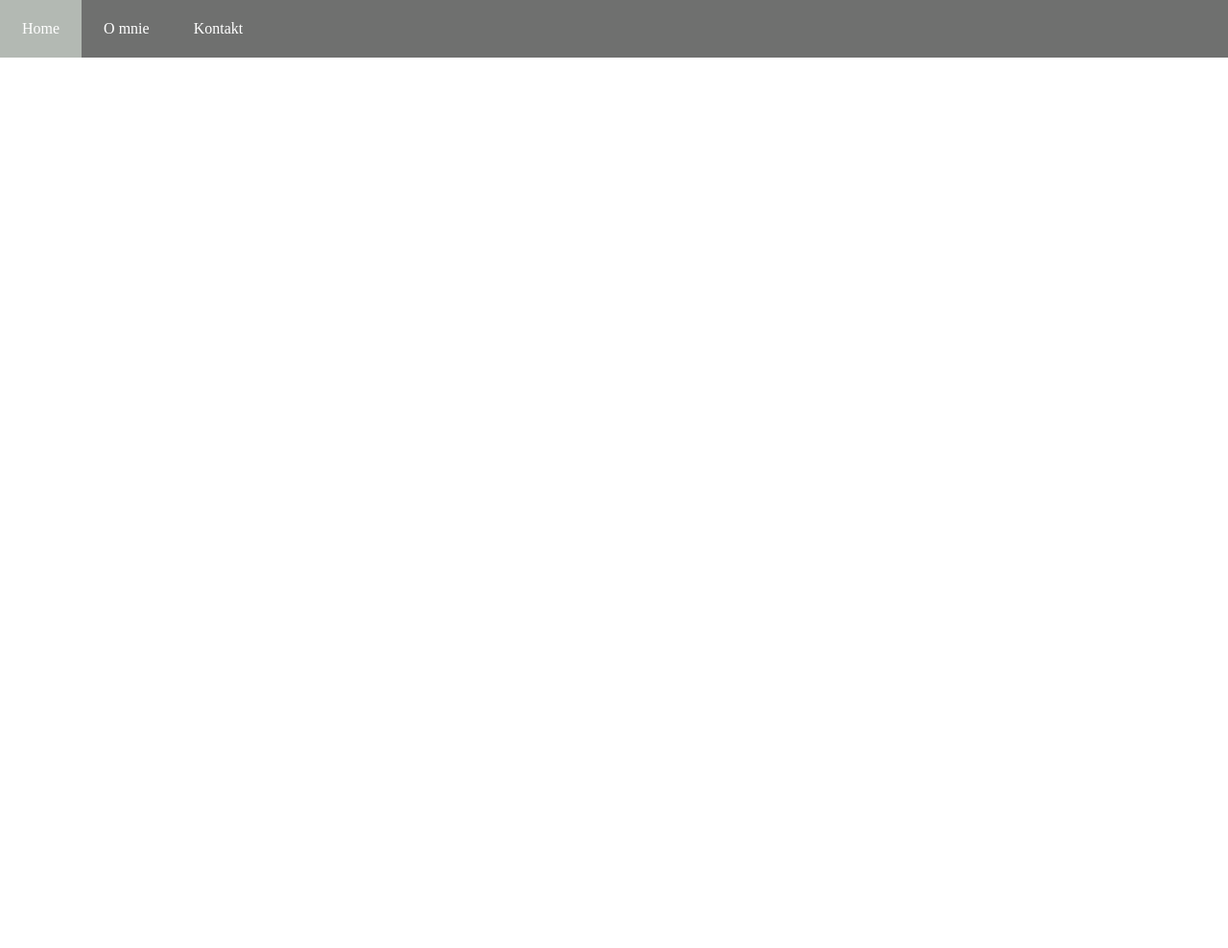
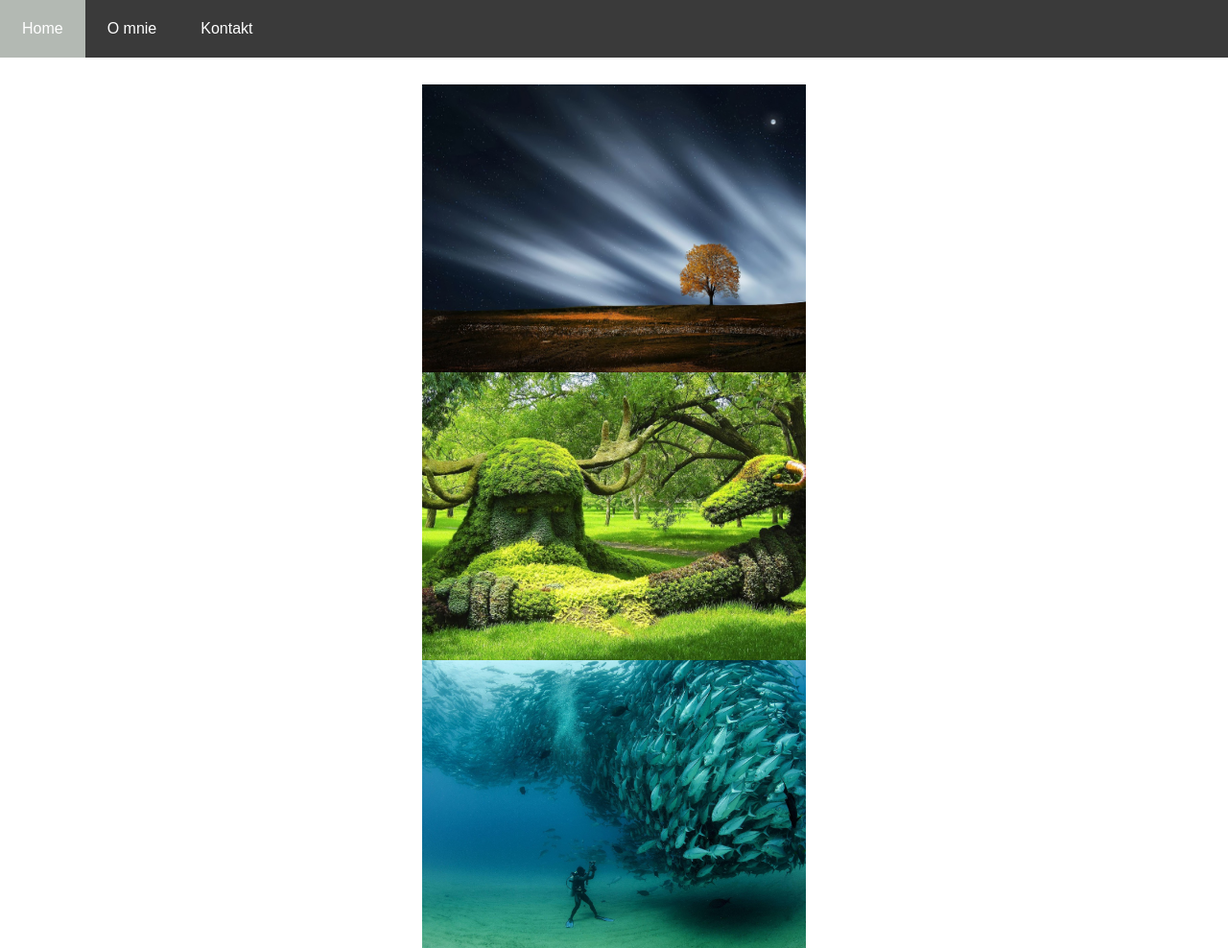
Before and after one commit to renatasudol/photographyPortfolio, a plain HTML site: page index.html in a window 1280 px wide. Shown: the whole page at 96% size. Before the commit the page ends 800 px from the top, so only its background shows below. Drawn offline with Linux system fonts and the light colour scheme; a web font is replaced by a local one.

Commit message:
nawigacja2

```diff
--- a/css/site.css
+++ b/css/site.css
@@ -1,3 +1,11 @@
+body {
+    font-family: 'Chivo', sans-serif;
+}
+
+main{
+    padding-top: 80px;
+}
+
 .top_menu{
     display: block;
     position: absolute;
@@ -7,7 +15,7 @@
     padding: 0;
     height: 60px;
     width: 100%;
-    background-color: #6f706f;
+    background-color: #3a3a3a;
 }
 
 .top_menu ul {
@@ -32,3 +40,34 @@
 .top_menu li a:hover{
     background-color: #b3b9b3;
 }
+
+.gallery_container{
+    display: flex;
+    height: 400px;
+    flex-flow: row wrap;
+    flex-direction: row;
+    justify-content: center;
+    align-content: flex-start;
+}
+
+
+.gallery_picture{
+    flex-grow: 1;
+    order: 1;
+    margin:auto;
+    height: 300px;
+    width: 400px;
+    overflow: hidden;
+
+}
+
+.gallery_picture:hover{
+    box-shadow: 0 4px 8px 0 rgba(0, 0, 0, 0.2), 0 6px 20px 0 rgba(0, 0, 0, 0.19);
+}
+
+.img_gallery{
+    width: 100%;
+    min-height: 300px;
+    object-fit: cover;
+    object-position: center center;
+}
--- a/index.html
+++ b/index.html
@@ -7,22 +7,39 @@
     <meta name="viewport" content="width=device-width, initial-scale=1.0">
     <title>John Contoso - Portfolio</title>
     <link href="css/site.css" rel="stylesheet" type="text/css">
+    <link href='http://fonts.googleapis.com/css?family=Chivo&subset=latin,latin-ext' rel='stylesheet' type='text/css'>
 </head>
 
 <body>
     <header>
-        <div class="top_menu">
-
+        <nav class="top_menu">
             <ul>
-                <li><a href="index.html">Home</a></li>
-                <li><a href="#">O mnie</a></li>
-                <li><a href="#">Kontakt</a></li>
+                <li>
+                    <a href="index.html">Home</a>
+                </li>
+                <li>
+                    <a href="#">O mnie</a>
+                </li>
+                <li>
+                    <a href="#">Kontakt</a>
+                </li>
             </ul>
-
-        </div>
+        </nav>
     </header>
     <main>
-
+        <div class="gallery_container">
+            <div class="row">
+                <div class="gallery_picture">
+                    <img src="images/amazing-736882_960_720.jpg" class="img_gallery">
+                </div>
+                <div class="gallery_picture">
+                    <img src="images/DTWMIKNVwAAkB2v.jpg" class="img_gallery">
+                </div>
+                <div class="gallery_picture">
+                    <img src="images/maxresdefault.jpg" class="img_gallery">
+                </div>
+            </div>
+        </div>
     </main>
     <footer>
 
```
Also changed, not shown: images/DTWMIKNVwAAkB2v.jpg (added), images/amazing-736882_960_720.jpg (added), images/maxresdefault.jpg (added).
